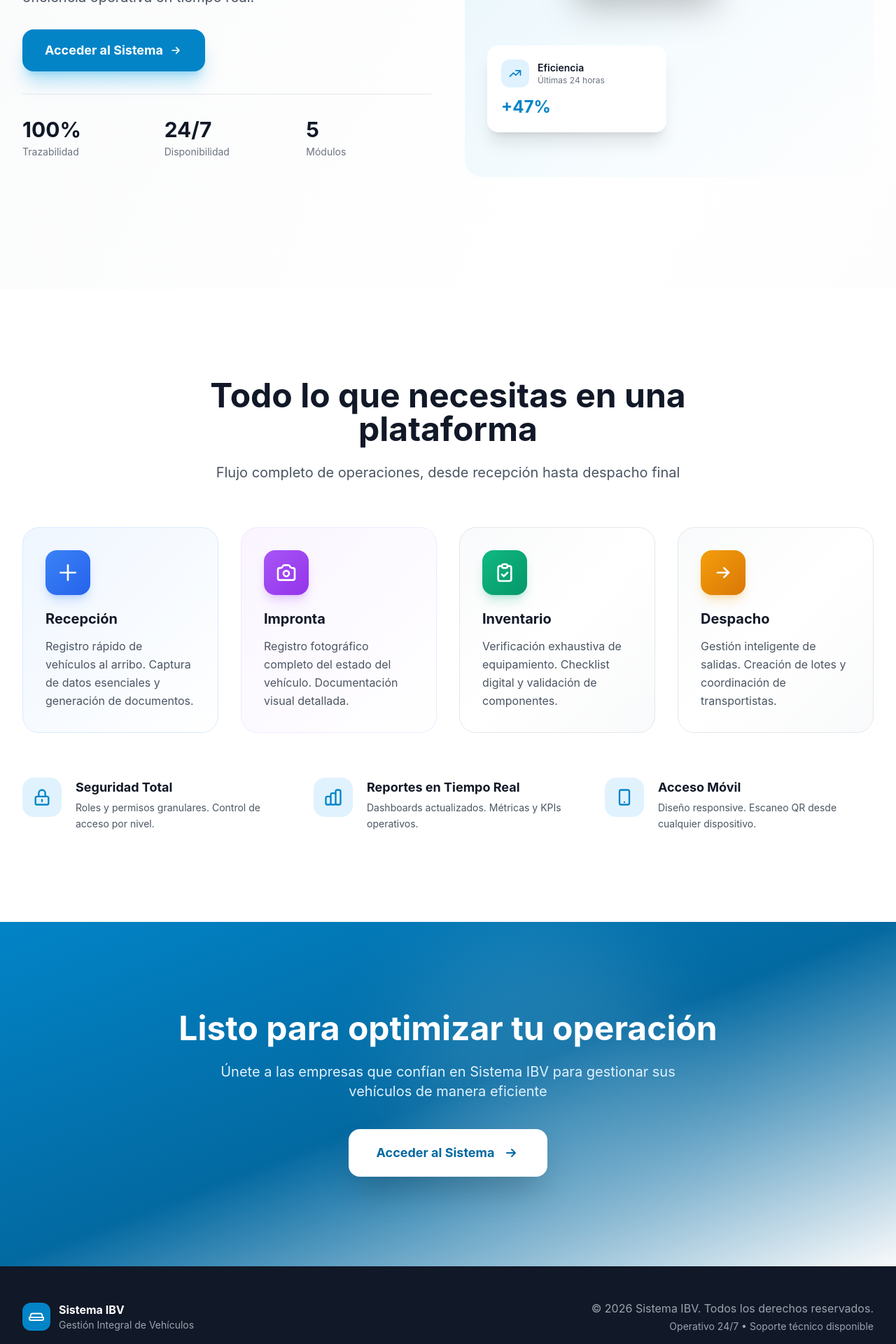
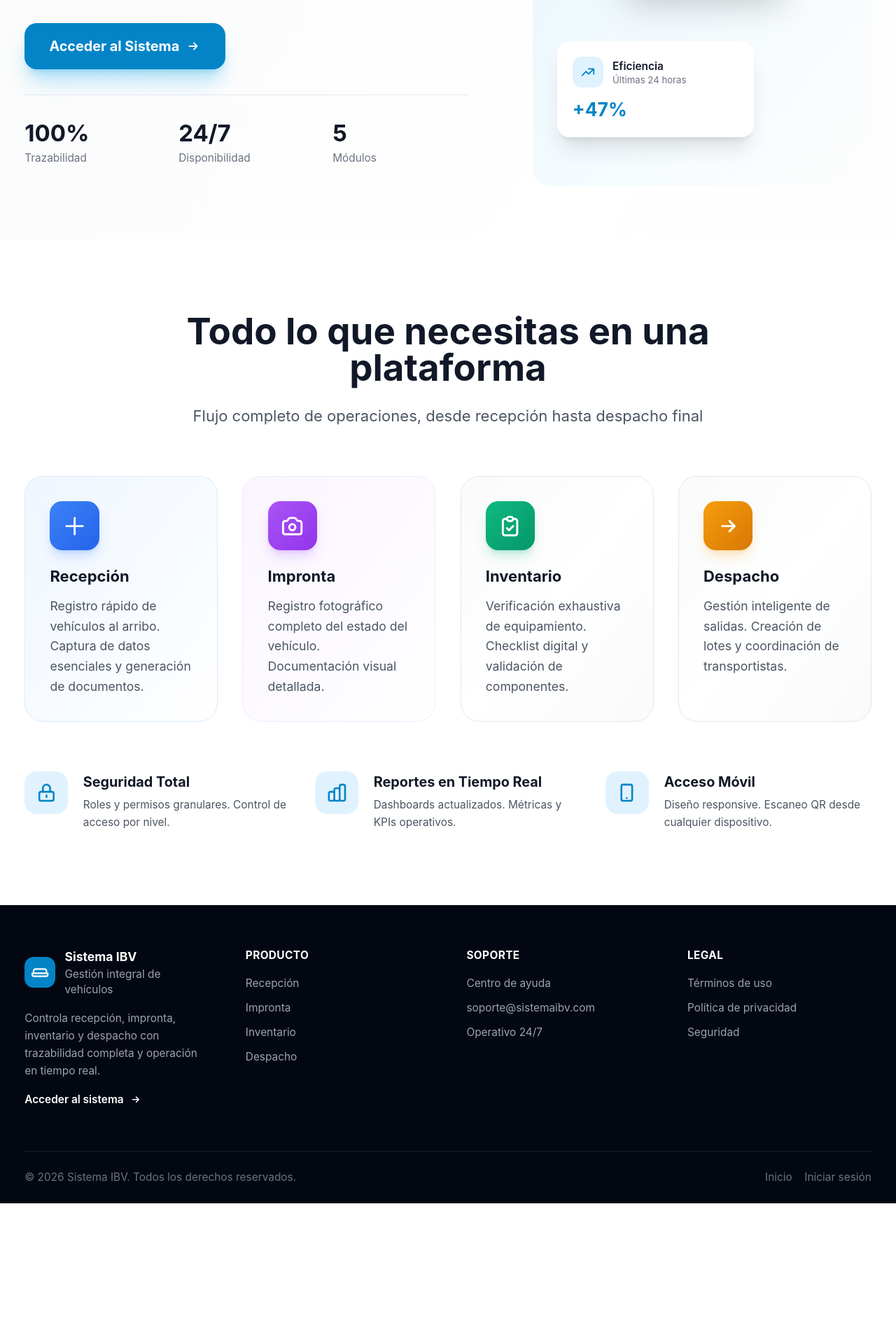
Before and after one commit to CamiloTriana75/Sistema-IBV, a Nuxt app in the folder frontend/: page / in a window 1280 px wide. Shown: the part 540-2460 px from the top of the page at 70% size. After the commit the page ends 2259 px from the top, so only its background shows below. Built offline with nearby package versions, Linux system fonts and the light colour scheme; no server answers.

Commit message:
Mejora del Home page

```diff
--- a/frontend/src/pages/index.vue
+++ b/frontend/src/pages/index.vue
@@ -2,13 +2,32 @@
 definePageMeta({
   layout: 'blank',
 })
+
+const currentYear = new Date().getFullYear()
+
+useHead({
+  title: 'Sistema IBV | Gestión Integral de Vehículos',
+  meta: [
+    {
+      name: 'description',
+      content:
+        'Plataforma para gestionar recepción, impronta, inventario y despacho de vehículos con trazabilidad y operación en tiempo real.',
+    },
+    { property: 'og:title', content: 'Sistema IBV | Gestión Integral de Vehículos' },
+    {
+      property: 'og:description',
+      content:
+        'Gestiona el flujo completo: recepción, impronta, inventario y despacho con trazabilidad completa.',
+    },
+  ],
+})
 </script>
 
 <template>
-  <div class="min-h-screen bg-gradient-to-br from-gray-50 via-white to-gray-50">
+  <div class="min-h-screen bg-gradient-to-br from-gray-50 via-white to-gray-50 overflow-x-hidden pc-zoom-110">
     <!-- Navbar -->
     <nav class="sticky top-0 z-40 bg-white/80 backdrop-blur-lg border-b border-gray-100 shadow-sm">
-      <div class="max-w-7xl mx-auto px-4 sm:px-6 lg:px-8">
+      <div class="max-w-screen-2xl mx-auto px-4 sm:px-6 lg:px-8 2xl:px-12">
         <div class="flex justify-between items-center h-14 sm:h-16">
           <!-- Logo -->
           <div class="flex items-center gap-2 sm:gap-3">
@@ -39,7 +58,7 @@ definePageMeta({
           <div class="flex items-center gap-4">
             <NuxtLink
               to="/login"
-              class="px-4 sm:px-6 py-2 bg-primary-600 hover:bg-primary-700 text-white font-semibold text-sm sm:text-base rounded-xl sm:rounded-xl transition-all shadow-lg shadow-primary-500/25 hover:shadow-primary-500/40 hover:scale-105"
+              class="px-4 sm:px-6 py-2 bg-primary-600 hover:bg-primary-700 text-white font-semibold text-sm sm:text-base rounded-2xl transition-all shadow-lg shadow-primary-500/25 hover:shadow-primary-500/40 hover:scale-[1.02] active:scale-[0.99] focus:outline-none focus-visible:ring-4 focus-visible:ring-primary-500/30 focus-visible:ring-offset-2 focus-visible:ring-offset-white motion-reduce:transform-none motion-reduce:transition-none"
             >
               Iniciar Sesión
             </NuxtLink>
@@ -49,7 +68,7 @@ definePageMeta({
     </nav>
 
     <!-- Hero Section -->
-    <section class="relative overflow-hidden pt-16 pb-24 sm:pt-20 sm:pb-32 lg:pt-32 lg:pb-40">
+    <section class="relative overflow-hidden pt-10 pb-12 sm:pt-12 sm:pb-16 lg:py-0">
       <!-- Decorative Elements -->
       <div class="absolute inset-0 -z-10">
         <div
@@ -60,12 +79,16 @@ definePageMeta({
         />
       </div>
 
-      <div class="max-w-7xl mx-auto px-4 sm:px-6 lg:px-8">
-        <div class="grid lg:grid-cols-2 gap-8 sm:gap-12 items-center">
+      <div
+        class="max-w-screen-2xl mx-auto px-4 sm:px-6 lg:px-8 2xl:px-12 lg:min-h-[calc(100vh-4rem)] lg:flex lg:items-center"
+      >
+        <div
+          class="grid md:grid-cols-2 lg:grid-cols-[1.15fr_0.85fr] gap-10 sm:gap-12 lg:gap-14 xl:gap-16 items-center w-full"
+        >
           <!-- Content -->
-          <div class="space-y-6 sm:space-y-8">
+          <div class="space-y-6 sm:space-y-8 lg:py-10 text-center md:text-left">
             <div
-              class="inline-flex items-center gap-2 px-3 sm:px-4 py-2 bg-primary-50 border border-primary-100 rounded-full"
+              class="inline-flex items-center gap-2 px-3 sm:px-4 py-2 bg-primary-50 border border-primary-100 rounded-full mx-auto md:mx-0"
             >
               <span class="w-2 h-2 bg-primary-500 rounded-full animate-pulse" />
               <span class="text-xs sm:text-sm font-semibold text-primary-700">
@@ -73,7 +96,9 @@ definePageMeta({
               </span>
             </div>
 
-            <h1 class="text-4xl sm:text-5xl lg:text-6xl xl:text-7xl font-extrabold leading-tight">
+            <h1
+              class="text-3xl sm:text-5xl lg:text-6xl xl:text-7xl 2xl:text-[4.5rem] font-extrabold leading-tight tracking-tight"
+            >
               <span class="text-gray-900">Gestión Integral</span>
               <span
                 class="block bg-gradient-to-r from-primary-600 via-primary-500 to-primary-700 bg-clip-text text-transparent"
@@ -82,15 +107,15 @@ definePageMeta({
               </span>
             </h1>
 
-            <p class="text-base sm:text-lg lg:text-xl text-gray-600 leading-relaxed max-w-xl">
+            <p class="text-base sm:text-lg lg:text-xl text-gray-600 leading-relaxed max-w-2xl mx-auto md:mx-0">
               Optimiza cada etapa del flujo logístico: desde la recepción hasta el despacho. Control
               total, trazabilidad completa y eficiencia operativa en tiempo real.
             </p>
 
-            <div class="flex flex-col sm:flex-row flex-wrap gap-4 sm:gap-5">
+            <div class="flex flex-col sm:flex-row flex-wrap gap-4 sm:gap-5 justify-center md:justify-start">
               <NuxtLink
                 to="/login"
-                class="inline-flex items-center justify-center sm:justify-start gap-2 px-6 sm:px-8 py-3 sm:py-4 bg-primary-600 hover:bg-primary-700 text-white font-bold text-base sm:text-lg rounded-2xl transition-all shadow-xl shadow-primary-500/30 hover:shadow-primary-500/50 hover:scale-105 group"
+                class="inline-flex items-center justify-center sm:justify-start gap-2 px-6 sm:px-8 py-3 sm:py-4 bg-primary-600 hover:bg-primary-700 text-white font-bold text-base sm:text-lg rounded-2xl transition-all shadow-xl shadow-primary-500/30 hover:shadow-primary-500/50 hover:scale-[1.02] active:scale-[0.99] group focus:outline-none focus-visible:ring-4 focus-visible:ring-primary-500/30 focus-visible:ring-offset-2 focus-visible:ring-offset-gray-50 motion-reduce:transform-none motion-reduce:transition-none"
               >
                 Acceder al Sistema
                 <svg
@@ -110,7 +135,9 @@ definePageMeta({
             </div>
 
             <!-- Stats -->
-            <div class="grid grid-cols-3 gap-4 sm:gap-6 pt-6 sm:pt-8 border-t border-gray-200">
+            <div
+              class="grid grid-cols-3 gap-4 sm:gap-6 pt-6 sm:pt-8 border-t border-gray-200 max-w-xl mx-auto md:mx-0"
+            >
               <div>
                 <div class="text-2xl sm:text-3xl font-bold text-gray-900">100%</div>
                 <div class="text-xs sm:text-sm text-gray-500 mt-1">Trazabilidad</div>
@@ -127,13 +154,13 @@ definePageMeta({
           </div>
 
           <!-- Visual Hero -->
-          <div class="relative lg:h-[600px] hidden lg:block">
+          <div class="relative hidden md:block md:h-[420px] lg:h-[520px] xl:h-[600px] 2xl:h-[640px]">
             <div
               class="absolute inset-0 bg-gradient-to-br from-primary-500/10 via-primary-400/5 to-transparent rounded-3xl"
             />
             <!-- Floating Cards -->
             <div
-              class="absolute top-8 right-8 w-64 sm:w-72 bg-white rounded-2xl shadow-xl p-6 animate-float"
+              class="absolute top-6 right-6 lg:top-8 lg:right-8 w-60 lg:w-64 xl:w-72 bg-white rounded-2xl shadow-xl p-5 lg:p-6 animate-float"
             >
               <div class="flex items-center gap-3 mb-4">
                 <div
@@ -169,7 +196,7 @@ definePageMeta({
             </div>
 
             <div
-              class="absolute bottom-16 left-8 w-56 sm:w-64 bg-white rounded-2xl shadow-xl p-5 animate-float-delayed"
+              class="absolute bottom-10 left-6 lg:bottom-16 lg:left-8 w-52 lg:w-56 xl:w-64 bg-white rounded-2xl shadow-xl p-4 lg:p-5 animate-float-delayed"
             >
               <div class="flex items-center gap-3 mb-3">
                 <div
@@ -198,7 +225,7 @@ definePageMeta({
             </div>
 
             <div
-              class="absolute top-1/3 left-1/4 w-52 sm:w-56 bg-gradient-to-br from-primary-600 to-primary-700 rounded-2xl shadow-2xl p-5 text-white"
+              class="absolute top-1/3 left-1/4 w-48 lg:w-52 xl:w-56 bg-gradient-to-br from-primary-600 to-primary-700 rounded-2xl shadow-2xl p-4 lg:p-5 text-white"
             >
               <div class="text-sm font-semibold opacity-90 mb-2">Vehículos en Bodega</div>
               <div class="text-4xl font-bold mb-3">142</div>
@@ -213,8 +240,8 @@ definePageMeta({
     </section>
 
     <!-- Features Section -->
-    <section class="py-16 sm:py-24 lg:py-32 bg-white">
-      <div class="max-w-7xl mx-auto px-4 sm:px-6 lg:px-8">
+    <section class="py-14 sm:py-20 lg:py-24 2xl:py-28 bg-white">
+      <div class="max-w-screen-2xl mx-auto px-4 sm:px-6 lg:px-8 2xl:px-12">
         <div class="text-center max-w-3xl mx-auto mb-12 sm:mb-16">
           <h2 class="text-3xl sm:text-4xl lg:text-5xl font-bold text-gray-900 mb-4 sm:mb-6">
             Todo lo que necesitas en una plataforma
@@ -224,7 +251,7 @@ definePageMeta({
           </p>
         </div>
 
-        <div class="grid md:grid-cols-2 lg:grid-cols-4 gap-6 sm:gap-8 mb-12 sm:mb-16">
+        <div class="grid md:grid-cols-2 lg:grid-cols-4 gap-6 sm:gap-8 2xl:gap-10 mb-12 sm:mb-16">
           <!-- Recepción -->
           <div
             class="group relative bg-gradient-to-br from-blue-50 to-white rounded-2xl sm:rounded-3xl p-6 sm:p-8 border border-blue-100 hover:border-blue-300 hover:shadow-xl transition-all duration-300"
@@ -427,42 +454,48 @@ definePageMeta({
       </div>
     </section>
 
-    <!-- CTA Section -->
-    <section
-      class="py-16 sm:py-24 lg:py-32 bg-gradient-to-br from-primary-600 via-primary-700 to-primary-800 relative overflow-hidden"
+    <!-- Footer -->
+    <footer class="bg-gray-950 text-gray-300">
+      <div class="max-w-screen-2xl mx-auto px-4 sm:px-6 lg:px-8 2xl:px-12">
+        <div class="py-12 sm:py-14 border-b border-white/10">
+          <div class="grid gap-10 lg:gap-12 md:grid-cols-2 lg:grid-cols-4">
+            <div class="space-y-4">
+              <div class="flex items-center gap-3">
+                <div
+                  class="w-10 h-10 bg-primary-600 rounded-xl flex items-center justify-center shrink-0"
                 >
-      <div class="absolute inset-0 opacity-10">
-        <div
-          class="absolute top-0 right-1/4 w-80 h-80 sm:w-96 sm:h-96 bg-white rounded-full blur-3xl"
-        />
-        <div
-          class="absolute bottom-0 left-1/4 w-80 h-80 sm:w-96 sm:h-96 bg-primary-300 rounded-full blur-3xl"
-        />
-      </div>
-
-      <div class="max-w-4xl mx-auto px-4 sm:px-6 lg:px-8 text-center relative z-10">
-        <h2
-          class="text-3xl sm:text-4xl lg:text-5xl font-bold text-white mb-4 sm:mb-6 leading-tight"
-        >
-          Listo para optimizar tu operación
-        </h2>
-        <p
-          class="text-base sm:text-lg lg:text-xl text-primary-100 mb-8 sm:mb-10 max-w-2xl mx-auto leading-relaxed"
-        >
-          Únete a las empresas que confían en Sistema IBV para gestionar sus vehículos de manera
-          eficiente
-        </p>
-        <NuxtLink
-          to="/login"
-          class="inline-flex items-center justify-center gap-2 sm:gap-3 px-8 sm:px-10 py-4 sm:py-5 bg-white hover:bg-gray-50 text-primary-700 font-bold text-base sm:text-lg rounded-2xl transition-all shadow-2xl hover:scale-105 group"
-        >
-          Acceder al Sistema
                   <svg
-            class="w-5 h-5 sm:w-6 sm:h-6 group-hover:translate-x-1 transition-transform"
+                    class="w-6 h-6 text-white"
                     fill="none"
                     stroke="currentColor"
                     viewBox="0 0 24 24"
                   >
+                    <path
+                      stroke-linecap="round"
+                      stroke-linejoin="round"
+                      stroke-width="2"
+                      d="M8 17h.01M12 17h.01M16 17h.01M3.5 11l.5-2a2 2 0 011.9-1.4h12.2A2 2 0 0120 9l.5 2M4 17a2 2 0 01-2-2v-2h20v2a2 2 0 01-2 2H4z"
+                    />
+                  </svg>
+                </div>
+                <div class="min-w-0">
+                  <div class="text-white font-bold text-base">Sistema IBV</div>
+                  <div class="text-sm text-gray-400">Gestión integral de vehículos</div>
+                </div>
+              </div>
+
+              <p class="text-sm text-gray-400 leading-relaxed max-w-sm">
+                Controla recepción, impronta, inventario y despacho con trazabilidad completa y
+                operación en tiempo real.
+              </p>
+
+              <div class="flex items-center gap-3">
+                <NuxtLink
+                  to="/login"
+                  class="inline-flex items-center gap-2 text-sm font-semibold text-white hover:text-primary-200 transition focus:outline-none focus-visible:ring-4 focus-visible:ring-primary-500/30 focus-visible:ring-offset-2 focus-visible:ring-offset-gray-950 rounded-lg px-1 -mx-1"
+                >
+                  Acceder al sistema
+                  <svg class="w-4 h-4" fill="none" stroke="currentColor" viewBox="0 0 24 24">
                     <path
                       stroke-linecap="round"
                       stroke-linejoin="round"
@@ -472,33 +505,94 @@ definePageMeta({
                   </svg>
                 </NuxtLink>
               </div>
-    </section>
+            </div>
 
-    <!-- Footer -->
-    <footer class="bg-gray-900 text-gray-400 py-10 sm:py-12">
-      <div class="max-w-7xl mx-auto px-4 sm:px-6 lg:px-8">
-        <div class="flex flex-col md:flex-row justify-between items-center gap-6 sm:gap-8">
-          <div class="flex items-center gap-3">
-            <div
-              class="w-10 h-10 bg-primary-600 rounded-xl flex items-center justify-center shrink-0"
+            <div>
+              <h3 class="text-sm font-bold text-white tracking-wide uppercase">Producto</h3>
+              <ul class="mt-4 space-y-3 text-sm">
+                <li class="text-gray-400">Recepción</li>
+                <li class="text-gray-400">Impronta</li>
+                <li class="text-gray-400">Inventario</li>
+                <li class="text-gray-400">Despacho</li>
+              </ul>
+            </div>
+
+            <div>
+              <h3 class="text-sm font-bold text-white tracking-wide uppercase">Soporte</h3>
+              <ul class="mt-4 space-y-3 text-sm">
+                <li>
+                  <a
+                    href="#"
+                    class="text-gray-400 hover:text-white transition focus:outline-none focus-visible:ring-4 focus-visible:ring-primary-500/30 focus-visible:ring-offset-2 focus-visible:ring-offset-gray-950 rounded-lg px-1 -mx-1"
+                    @click.prevent
                   >
-              <svg class="w-6 h-6 text-white" fill="none" stroke="currentColor" viewBox="0 0 24 24">
-                <path
-                  stroke-linecap="round"
-                  stroke-linejoin="round"
-                  stroke-width="2"
-                  d="M8 17h.01M12 17h.01M16 17h.01M3.5 11l.5-2a2 2 0 011.9-1.4h12.2A2 2 0 0120 9l.5 2M4 17a2 2 0 01-2-2v-2h20v2a2 2 0 01-2 2H4z"
-                />
-              </svg>
+                    Centro de ayuda
+                  </a>
+                </li>
+                <li>
+                  <a
+                    href="mailto:soporte@sistemaibv.com"
+                    class="text-gray-400 hover:text-white transition focus:outline-none focus-visible:ring-4 focus-visible:ring-primary-500/30 focus-visible:ring-offset-2 focus-visible:ring-offset-gray-950 rounded-lg px-1 -mx-1"
+                  >
+                    soporte@sistemaibv.com
+                  </a>
+                </li>
+                <li class="text-gray-400">Operativo 24/7</li>
+              </ul>
             </div>
-            <div class="min-w-0">
-              <div class="text-white font-bold text-sm sm:text-base">Sistema IBV</div>
-              <div class="text-xs sm:text-sm">Gestión Integral de Vehículos</div>
+
+            <div>
+              <h3 class="text-sm font-bold text-white tracking-wide uppercase">Legal</h3>
+              <ul class="mt-4 space-y-3 text-sm">
+                <li>
+                  <a
+                    href="#"
+                    class="text-gray-400 hover:text-white transition focus:outline-none focus-visible:ring-4 focus-visible:ring-primary-500/30 focus-visible:ring-offset-2 focus-visible:ring-offset-gray-950 rounded-lg px-1 -mx-1"
+                    @click.prevent
+                  >
+                    Términos de uso
+                  </a>
+                </li>
+                <li>
+                  <a
+                    href="#"
+                    class="text-gray-400 hover:text-white transition focus:outline-none focus-visible:ring-4 focus-visible:ring-primary-500/30 focus-visible:ring-offset-2 focus-visible:ring-offset-gray-950 rounded-lg px-1 -mx-1"
+                    @click.prevent
+                  >
+                    Política de privacidad
+                  </a>
+                </li>
+                <li>
+                  <a
+                    href="#"
+                    class="text-gray-400 hover:text-white transition focus:outline-none focus-visible:ring-4 focus-visible:ring-primary-500/30 focus-visible:ring-offset-2 focus-visible:ring-offset-gray-950 rounded-lg px-1 -mx-1"
+                    @click.prevent
+                  >
+                    Seguridad
+                  </a>
+                </li>
+              </ul>
             </div>
           </div>
-          <div class="text-center md:text-right">
-            <p class="text-sm sm:text-base">© 2026 Sistema IBV. Todos los derechos reservados.</p>
-            <p class="text-xs sm:text-sm mt-1">Operativo 24/7 • Soporte técnico disponible</p>
+        </div>
+
+        <div class="py-6 flex flex-col sm:flex-row items-center justify-between gap-4">
+          <p class="text-xs sm:text-sm text-gray-500">
+            © {{ currentYear }} Sistema IBV. Todos los derechos reservados.
+          </p>
+          <div class="flex items-center gap-4 text-xs sm:text-sm">
+            <NuxtLink
+              to="/"
+              class="text-gray-500 hover:text-gray-200 transition focus:outline-none focus-visible:ring-4 focus-visible:ring-primary-500/30 focus-visible:ring-offset-2 focus-visible:ring-offset-gray-950 rounded-lg px-1 -mx-1"
+            >
+              Inicio
+            </NuxtLink>
+            <NuxtLink
+              to="/login"
+              class="text-gray-500 hover:text-gray-200 transition focus:outline-none focus-visible:ring-4 focus-visible:ring-primary-500/30 focus-visible:ring-offset-2 focus-visible:ring-offset-gray-950 rounded-lg px-1 -mx-1"
+            >
+              Iniciar sesión
+            </NuxtLink>
           </div>
         </div>
       </div>
@@ -507,6 +601,20 @@ definePageMeta({
 </template>
 
 <style scoped>
+@media (min-width: 1024px) {
+  .pc-zoom-110 {
+    zoom: 1.1;
+  }
+}
+
+@supports not (zoom: 1) {
+  @media (min-width: 1024px) {
+    .pc-zoom-110 {
+      font-size: 110%;
+    }
+  }
+}
+
 @keyframes float {
   0%,
   100% {
```
Lines whose indentation alone changed are shown as unchanged.
